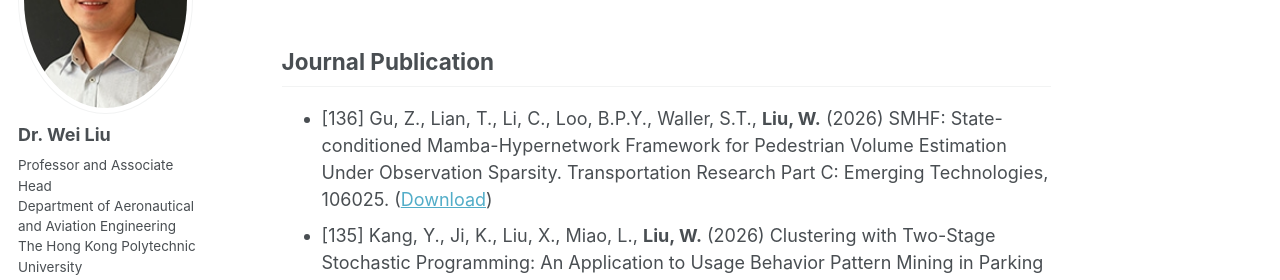
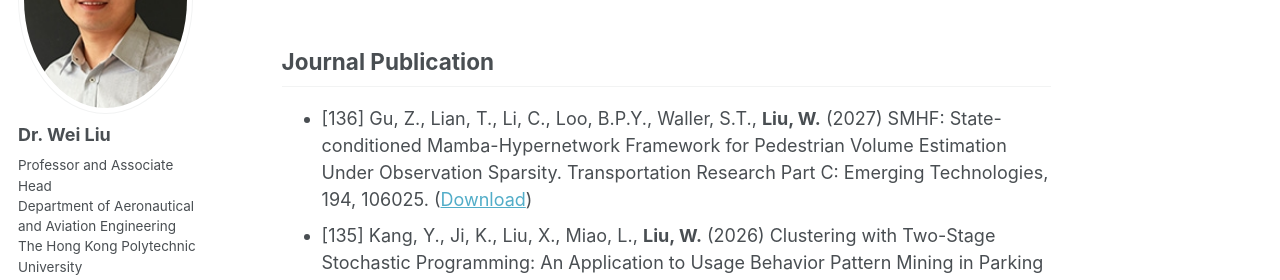
Before and after one commit to weiliu2016/weiliu2016.github.io, a Jekyll site: the page built from _pages/publications.md, in a window 1280 px wide and 900 px high, scrolled down 2658 px. Shown: the part 151-431 px from the top of the window. Built offline with Jekyll 4.4.1, drawn with Linux system fonts in a browser that asks for light colours; some web fonts are replaced; formulas are drawn with MathJax 3.

Commit message:
Update publications.md

```diff
--- a/_pages/publications.md
+++ b/_pages/publications.md
@@ -62,7 +62,7 @@ Selected Working Papers
 
 Journal Publication
 ----------
-* [136] Gu, Z., Lian, T., Li, C., Loo, B.P.Y., Waller, S.T., **Liu, W.** (2026) SMHF: State-conditioned Mamba-Hypernetwork Framework for Pedestrian Volume Estimation Under Observation Sparsity. Transportation Research Part C: Emerging Technologies, 106025. ([Download](https://doi.org/10.1016/j.trc.2026.106025))
+* [136] Gu, Z., Lian, T., Li, C., Loo, B.P.Y., Waller, S.T., **Liu, W.** (2027) SMHF: State-conditioned Mamba-Hypernetwork Framework for Pedestrian Volume Estimation Under Observation Sparsity. Transportation Research Part C: Emerging Technologies, 194, 106025. ([Download](https://doi.org/10.1016/j.trc.2026.106025))
 * [135] Kang, Y., Ji, K., Liu, X., Miao, L., **Liu, W.** (2026) Clustering with Two-Stage Stochastic Programming: An Application to Usage Behavior Pattern Mining in Parking Subscription Services. Transportation Research Part C: Emerging Technologies, 193, 105978. ([Download](https://doi.org/10.1016/j.trc.2026.105978))
 * [134] Fei, H., Sun, W., Zhang, F., **Liu, W.** (2026) Optimizing Mobility and Charging Services with Shared Electric Autonomous Vehicles. Transportmetrica B: Transport Dynamics, forthcoming. ([Download](https://doi.org/10.1080/21680566.2026.xxxxxxx))
 * [133] Feng, Y., **Liu, W.** Value of modularity against en-route demand uncertainty in bus services. Transportation Research Part C: Emerging Technologies, 192, 105904. ([Download](https://doi.org/10.1016/j.trc.2026.105904))
```
